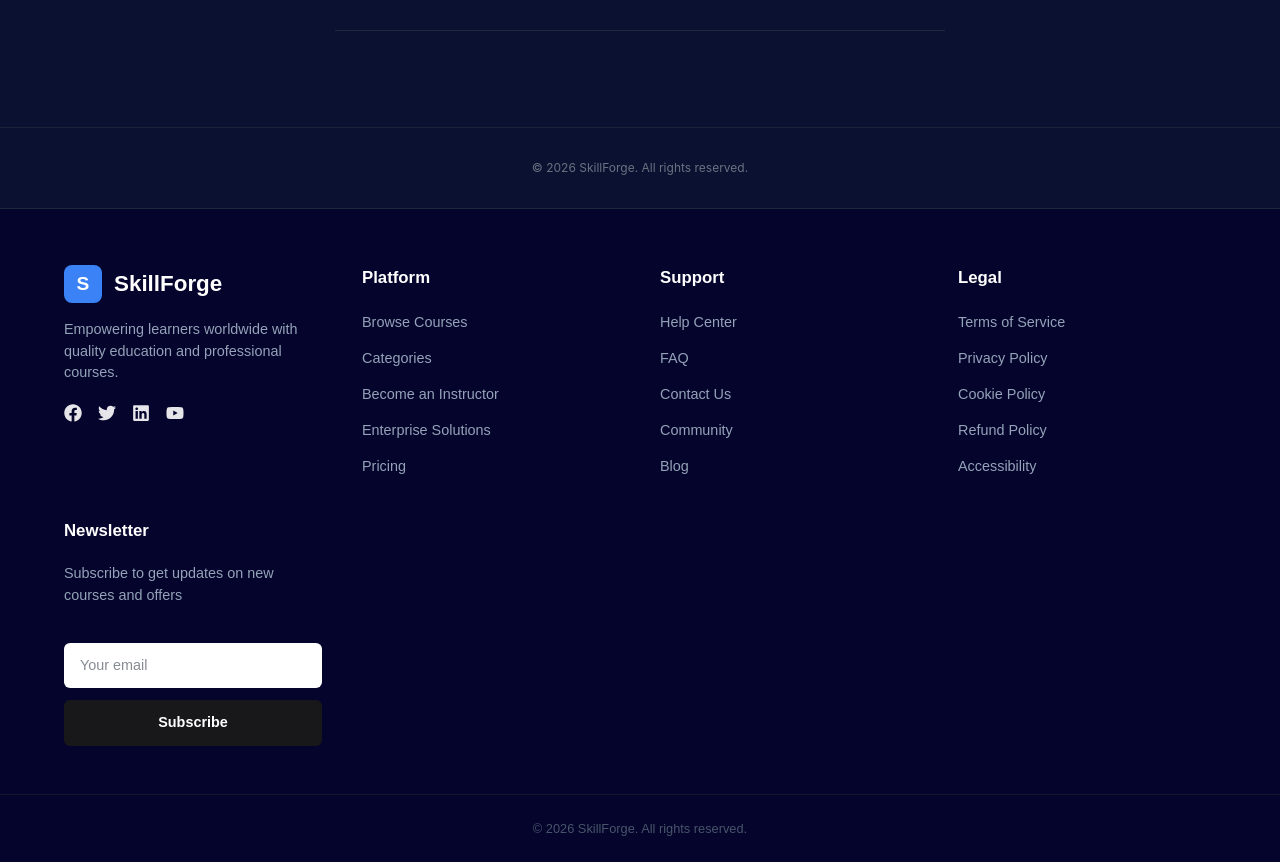
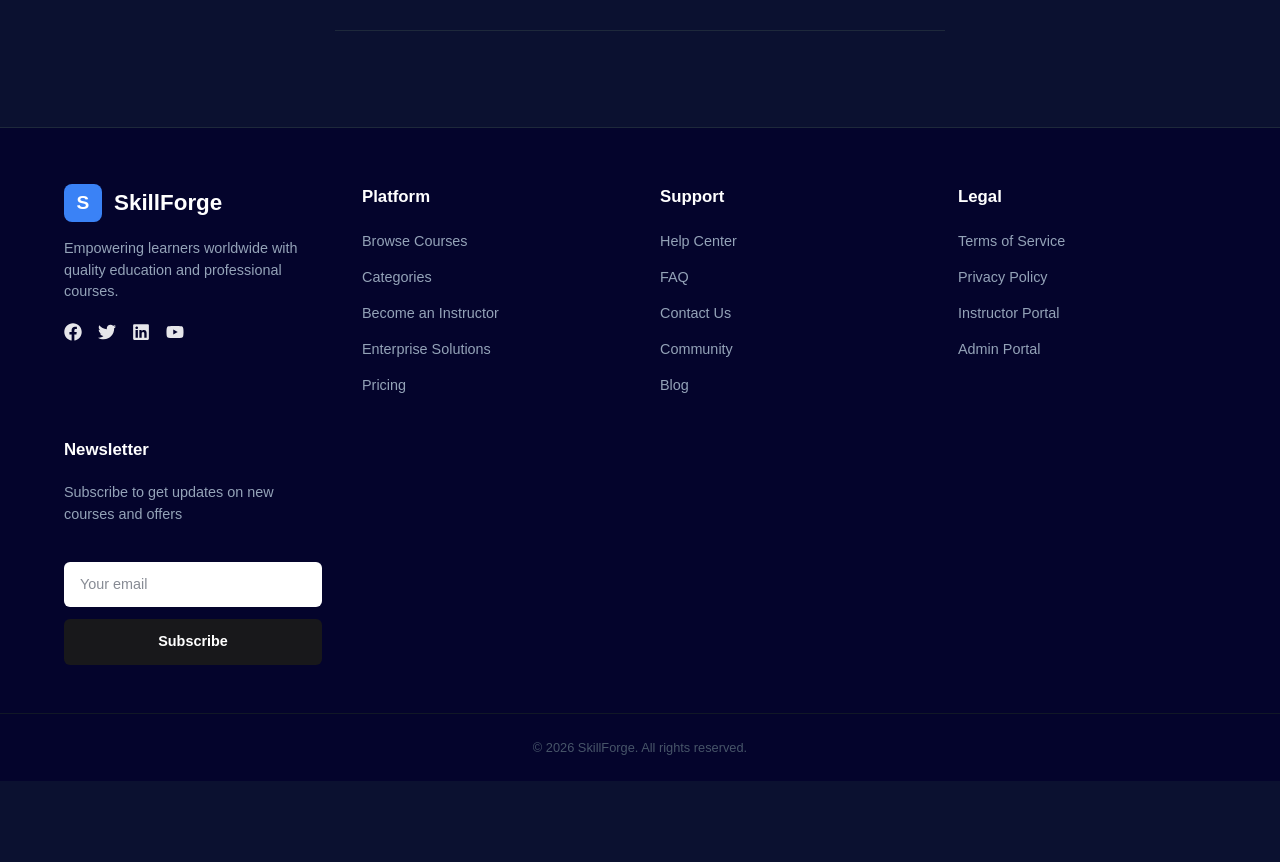
Before and after one commit to PrinceWycliff/skillforge-frontend, a React (Vite) app: page / in a window 1280 px wide. Shown: the part 1560-2422 px from the top of the page. After the commit the page ends 2341 px from the top, so only its background shows below. Built offline with nearby package versions, Linux system fonts and the light colour scheme; no server answers; the HTML template or start-up script is replaced by a standard one.

Commit message:
Ading admin & instructor login portal in footer

```diff
--- a/src/components/Footer.jsx
+++ b/src/components/Footer.jsx
@@ -68,18 +68,17 @@ const Footer = () => {
           </ul>
         </div>
 
-        {/* Column 4: Legal Links */}
+                {/* Column 4: Legal & Portals */}
             <div style={columnStyle}>
             <h4 style={headingStyle}>Legal</h4>
             <ul style={listStyle}>
                 <li><Link to="/terms" style={linkStyle}>Terms of Service</Link></li>
                 <li><Link to="/privacy" style={linkStyle}>Privacy Policy</Link></li>
-            <li><Link to="/cookie-policy" style={linkStyle}>Cookie Policy</Link></li>
-            <li><Link to="/refund-policy" style={linkStyle}>Refund Policy</Link></li>
-            <li><Link to="/accessibility" style={linkStyle}>Accessibility</Link></li>
+                {/* Internal / Staff Portals */}
+                <li><Link to="/instructor/login" style={linkStyle}>Instructor Portal</Link></li>
+                <li><Link to="/admin/login" style={linkStyle}>Admin Portal</Link></li>
             </ul>
             </div>
-
         {/* Column 5: Newsletter */}
         <div style={columnStyle}>
           <h4 style={headingStyle}>Newsletter</h4>
--- a/src/pages/Landing.jsx
+++ b/src/pages/Landing.jsx
@@ -84,12 +84,6 @@ export default function Landing() {
           <TrustedSection />
       </main>
 
-      {/* 3. FOOTER (INCLUDED INSIDE JSX RETURN) */}
-      <footer className="border-t border-gray-800/80 py-8 text-center text-xs text-gray-500">
-        <p>© 2026 SkillForge. All rights reserved.</p>
-
-
-      </footer>
 
     </div>
   );
```
Lines whose indentation alone changed are shown as unchanged.
